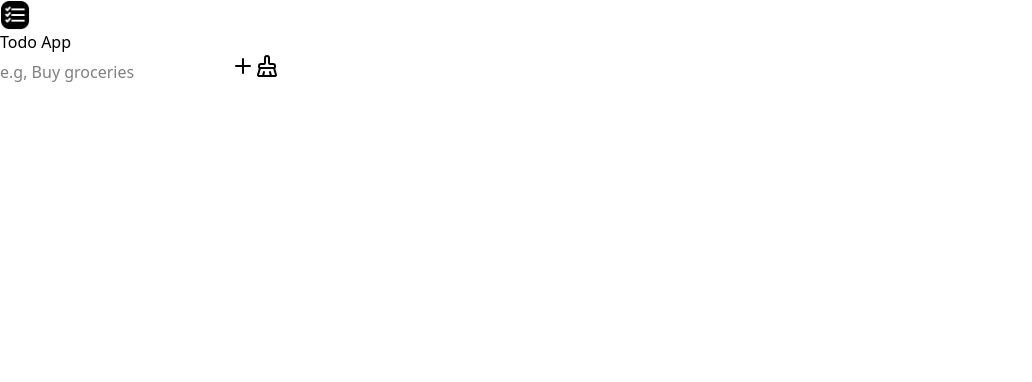
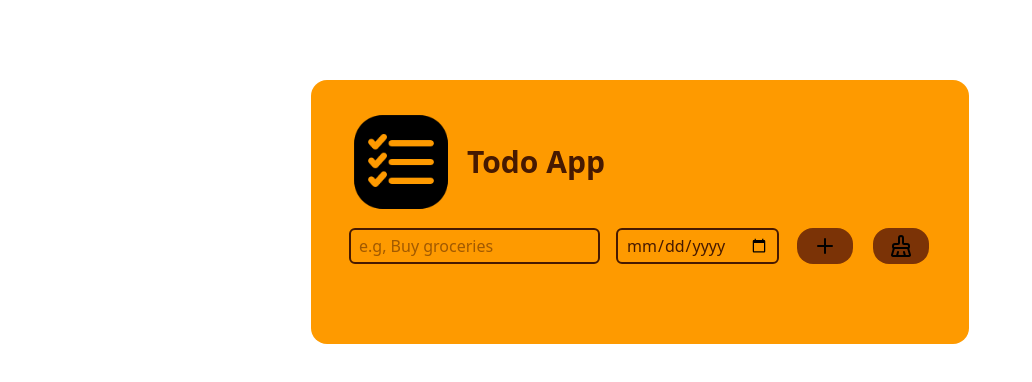
Before and after one commit to mikyasengidasew/Todo-App, a React (Vite) app: page / in a window 1280 px wide. Shown: the top 382 px of the page, without its empty margins (0-1032 px from the left). Built offline with nearby package versions, Linux system fonts and the light colour scheme.

Commit message:
Done the MVP of the todo app with date functionality

```diff
--- a/src/Todo.jsx
+++ b/src/Todo.jsx
@@ -1,7 +1,6 @@
-import { useState } from "react";
+import { useState, useEffect } from "react";
 
 import lightNavbarIcon from "../public/favicon-light.png";
-import darkNavbarIcon from "../public/favicon-dark.png";
 import addIcon from "./assets/icons/icon-add.svg";
 import clearIcon from "./assets/icons/icon-clear.svg";
 import deleteIcon from "./assets/icons/icon-delete.svg";
@@ -9,104 +8,180 @@ import checkIcon from "./assets/icons/icon-check.svg";
 import checkedIcon from "./assets/icons/icon-checked.svg";
 
 function Todo() {
-  const [todos, setTodos] = useState([]);
-  const [input, setInput] = useState("");
+  const [todos, setTodos] = useState(() => {
+    const storedTodos = JSON.parse(localStorage.getItem("todos"));
+    return storedTodos ? storedTodos : [];
+  });
+  const [todoInput, setTodoInput] = useState("");
+  const [dateInput, setDateInput] = useState("");
 
-  function handleValue(e) {
-    setInput(e.target.value);
+  useEffect(() => {
+    localStorage.setItem("todos", JSON.stringify(todos));
+  }, [todos]);
+
+  function handleTodoInput(event) {
+    setTodoInput(event.target.value);
   }
 
-  function handleDelete(id) {
-    const deletedTodo = todos.filter((todo) => todo.id !== id);
-    setTodos(deletedTodo);
+  function handleDateInput(event) {
+    setDateInput(event.target.value);
   }
 
-  function handleCheck(id) {
-    const update = todos.map((todo) =>
-      todo.id === id ? { ...todo, completed: !todo.completed } : todo
-    );
-    setTodos(update);
+  function addTodo() {
+    if (!todoInput.trim() && !dateInput.trim()) {
+      alert("Please fill out the forms! Thank you.");
+      return;
+    } else if (!todoInput.trim()) {
+      alert("Please type a task!");
+      return;
+    } else if (!dateInput.trim()) {
+      alert("Please insert a date!");
+      return;
     }
 
-  function addTask() {
-    if (!input.trim()) return;
     const newTask = {
       id: crypto.randomUUID(),
-      text: input,
+      text: todoInput,
+      date: dateInput,
       completed: false,
     };
     setTodos((prev) => [...prev, newTask]);
-    setInput("");
+    setTodoInput("");
+    setDateInput("");
   }
 
+  function clearTodos() {
+    setTodos([]);
+  }
+
+  function deleteTodo(id) {
+    const filteredTodos = todos.filter((todo) => todo.id !== id);
+    setTodos(filteredTodos);
+  }
+
+  function checkTodo(id) {
+    const updated = todos.map((todo) =>
+      todo.id === id ? { ...todo, completed: !todo.completed } : todo
+    );
+    setTodos(updated);
+  }
+
+  console.log(todoInput, dateInput);
+
   return (
-    <div className="">
+    <div className="h-screen flex pt-20 justify-center text-amber-950">
+      <div className="wrapper bg-amber-500 h-fit p-10 pt-8 rounded-2xl flex flex-col gap-4">
         <header>
-        <nav className="">
-          <a href="/">
-            <img src={lightNavbarIcon} alt="Home" className="w-[30px]" />
+          <nav className="flex items-center gap-4 w-fit">
+            <a href="#">
+              <img src={lightNavbarIcon} alt="Home" className="w-[100px]" />
             </a>
-          <h1>Todo App</h1>
+            <h1 className="text-3xl font-semibold">Todo App</h1>
           </nav>
         </header>
-      <main>
-        <form className="" onSubmit={(e) => e.preventDefault()}>
+        <main className="flex flex-col items-center gap-5">
+          <form
+            className="flex gap-x-5 items-center"
+            onSubmit={(e) => e.preventDefault()}
+          >
             <label
-            htmlFor="todo-input"
-            className="absolute w-[1px] h-[1px] p-0 m-[-1px] overflow-hidden whitespace-wrap border-0"
+              htmlFor="text-input"
+              className="absolute size-[1px] p-0 m-[-1px] overflow-hidden whitespace-wrap border-0"
             >
-            Write a todo:
+              Write a todo
             </label>
             <input
               type="text"
-            name="todo-input"
-            id="todo-input"
+              id="text-input"
+              name="text-input"
               placeholder="e.g, Buy groceries"
-            className=""
-            value={input}
-            onChange={handleValue}
+              className="py-1 px-2 border-0 outline-2 rounded-sm focus:outline-amber-800"
+              value={todoInput}
+              onChange={handleTodoInput}
             />
-          <button aria-label="Add task" type="button" onClick={addTask}>
-            <img src={addIcon} className="" />
+            <label
+              htmlFor="date-input"
+              className="absolute size-[1px] p-0 m-[-1px] overflow-hidden whitespace-wrap border-0"
+            >
+              Insert a date
+            </label>
+            <input
+              type="date"
+              name="date-input"
+              id="date-input"
+              className="py-1 px-2 border-0 outline-2 rounded-sm focus:outline-amber-800"
+              value={dateInput}
+              onChange={handleDateInput}
+            />
+            <button
+              type="button"
+              aria-label="Add Task"
+              className="bg-amber-900 px-4 py-1.5 rounded-2xl cursor-pointer"
+              onClick={addTodo}
+              title="Add task"
+            >
+              <img src={addIcon} alt="" />
             </button>
             <button
+              type="button"
               aria-label="Clear all tasks"
-            type="reset"
-            onClick={() => setTodos([])}
+              className="bg-amber-900 px-4 py-1.5 rounded-2xl cursor-pointer "
+              onClick={clearTodos}
+              title="Clear all tasks"
             >
-            <img src={clearIcon} className="" />
+              <img src={clearIcon} alt="" />
             </button>
           </form>
-        <ul className="tasks-container">
+          <div id="error-message"></div>
+          <ul className="flex flex-col gap-2">
             {todos.map((todo) => {
               return (
-              <li className="" key={todo.id}>
-                <span className="">{todo.text}</span>
-
+                <li
+                  className="flex justify-between items-center text-white font-medium gap-10 bg-amber-700 py-3 px-5 rounded-lg min-w-132"
+                  key={todo.id}
+                >
+                  <div className="grid">
+                    <span
+                      className={
+                        todo.completed
+                          ? "line-through decoration-2 text-amber-300 decoration-amber-50"
+                          : "text-amber-300"
+                      }
+                    >
+                      {todo.text}
+                    </span>
+                    <span>{todo.date}</span>
+                  </div>
+                  <div className="flex gap-3">
                     <button
-                  aria-label="Delete this task"
                       type="button"
-                  onClick={() => handleDelete(todo.id)}
+                      aria-label="Delete task"
+                      className="bg-amber-900 px-4 py-1.5 rounded-2xl cursor-pointer"
+                      onClick={() => deleteTodo(todo.id)}
+                      title="Delete task"
                     >
-                  <img src={deleteIcon} alt="" className="" />
+                      <img src={deleteIcon} alt="" />
                     </button>
                     <button
+                      type="button"
                       aria-label="Mark task as done"
-                  type="button"
-                  onClick={() => handleCheck(todo.id)}
+                      className="bg-amber-900 px-4 py-1.5 rounded-2xl cursor-pointer"
+                      onClick={() => checkTodo(todo.id)}
+                      title="Mark as done"
                     >
                       <img
-                    src={!todo.completed ? checkIcon : checkedIcon}
+                        src={todo.completed ? checkedIcon : checkIcon}
                         alt=""
-                    className=""
                       />
                     </button>
+                  </div>
                 </li>
               );
             })}
           </ul>
         </main>
       </div>
+    </div>
   );
 }
 
```
Lines whose indentation alone changed are shown as unchanged.
